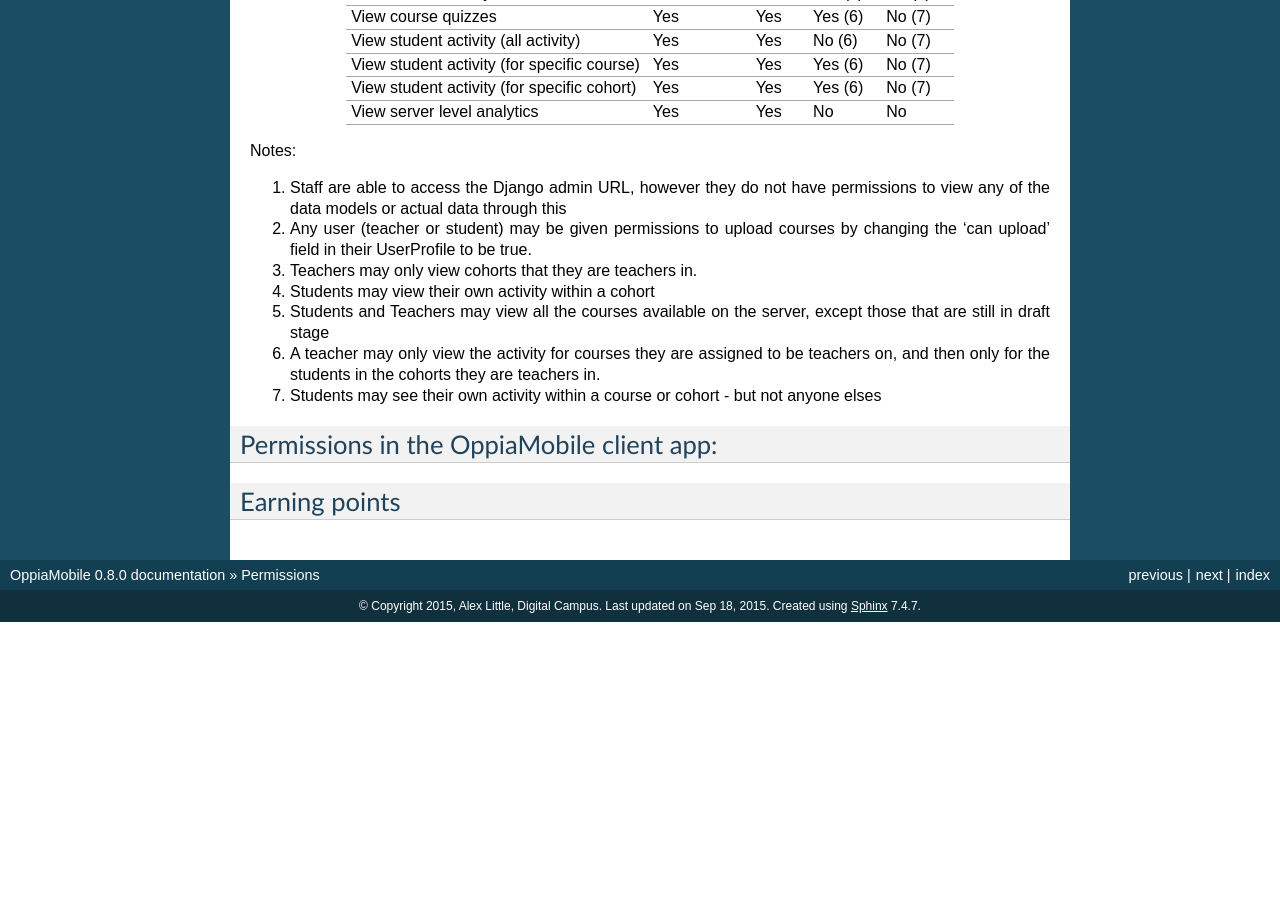
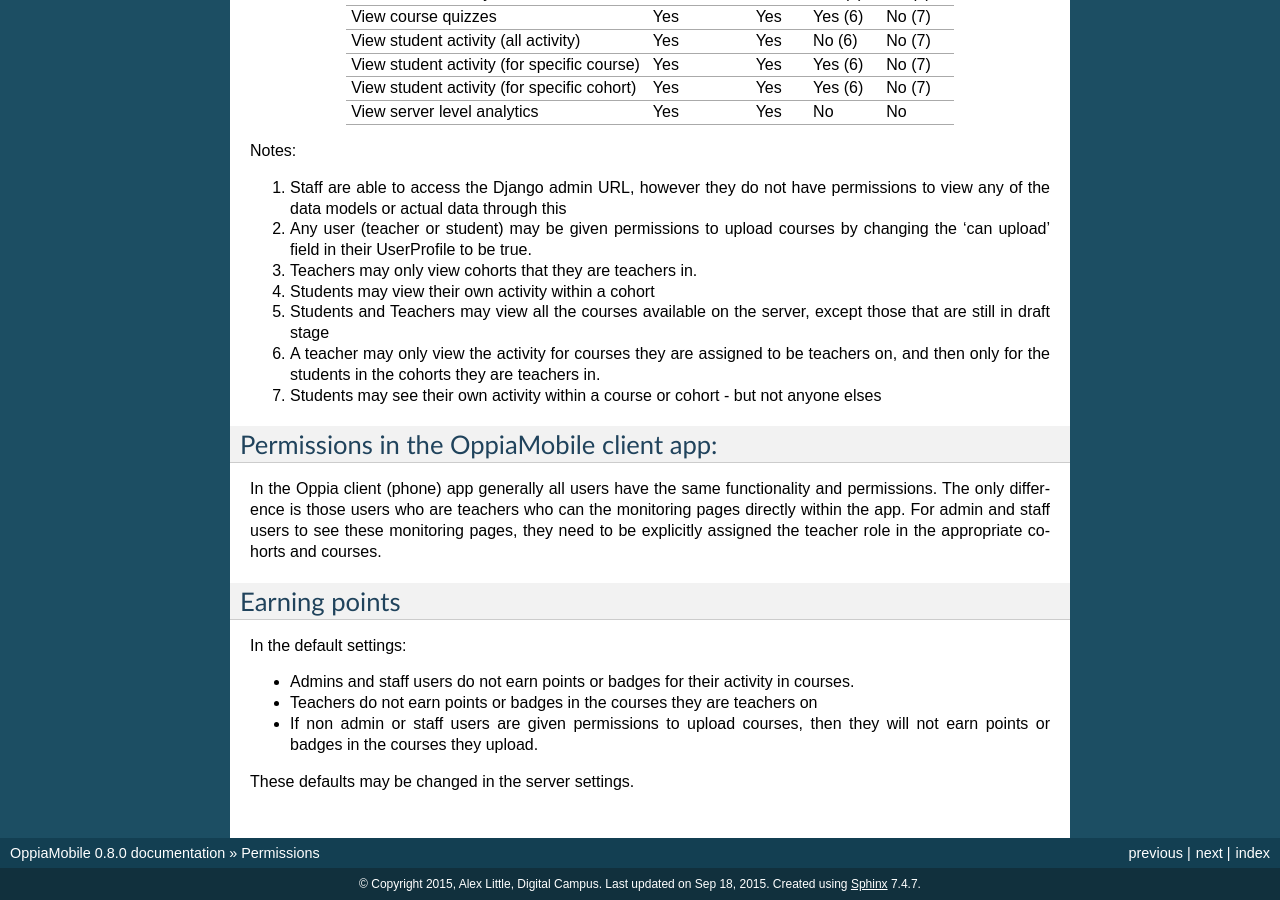
Before and after one commit to DigitalCampus/django-oppia, a Sphinx documentation site: the page built from docs/permissions.rst, in a window 1280 px wide and 900 px high, scrolled down 725 px. Built offline with Sphinx 7.4.7, drawn with Linux system fonts in a browser that asks for light colours; the version number is read from the project's files by our own code; before the commit the page ends 1347 px from its top, so only the background shows below that.

Commit message:
CLOSED - task 250: Add docs about groups and permissions https://github.com/DigitalCampus/django-oppia/issues/issue/250

```diff
--- a/docs/permissions.rst
+++ b/docs/permissions.rst
@@ -87,6 +87,22 @@
 Permissions in the OppiaMobile client app:
 -------------------------------------------
 
+In the Oppia client (phone) app generally all users have the same functionality
+and permissions. The only difference is those users who are teachers who can the
+monitoring pages directly within the app. For admin and staff users to see these
+monitoring pages, they need to be explicitly assigned the teacher role in the
+appropriate cohorts and courses.
+
 
 Earning points
 --------------
+
+In the default settings:
+
+* Admins and staff users do not earn points or badges for their activity in
+  courses.
+* Teachers do not earn points or badges in the courses they are teachers on
+* If non admin or staff users are given permissions to upload courses, then they
+  will not earn points or badges in the courses they upload.
+
+These defaults may be changed in the server settings.
```
Also changed, not shown: docs/dev/settings.rst (+8 -1 lines).
